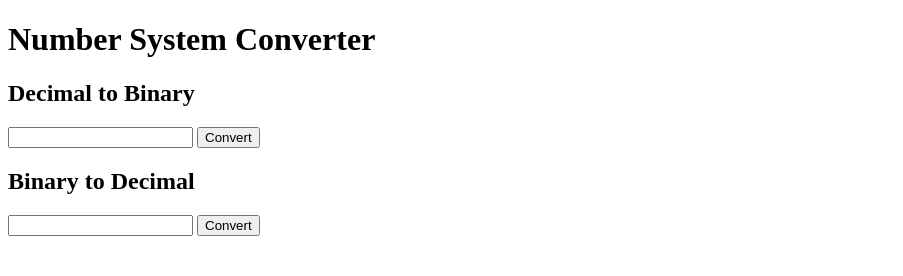
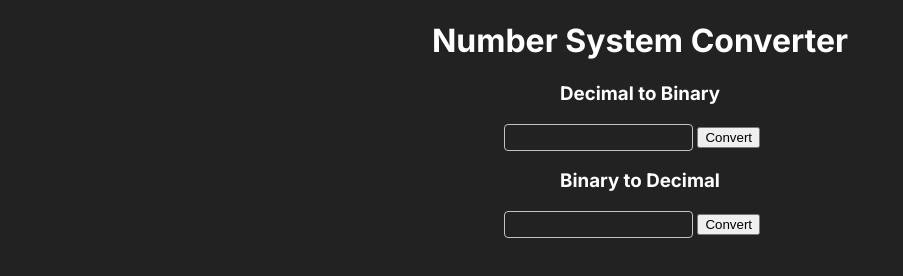
Before and after one commit to bluepicnic/SQA-Assignment-2---Number-System-Converter, a website: page index.html in a window 1280 px wide. Shown: the whole page, without its empty margins (0-903 px from the left). Drawn offline with Linux system fonts and the light colour scheme.

Commit message:
styling ui

```diff
--- a/index.html
+++ b/index.html
@@ -9,17 +9,18 @@
 </head>
 
 <body>
+    <div class="conversion-container">
       <h1>Number System Converter</h1>
-    <h2>Decimal to Binary</h2>
+      <h3>Decimal to Binary</h3>
       <input class="dec-to-bin-field" type="text">
       <button class="dec-to-bin-submit">Convert</button>
       <p class="dec-to-bin-result"></p>
 
-    <h2>Binary to Decimal</h2>
+      <h3>Binary to Decimal</h3>
       <input class="bin-to-dec-field" type="text" required>
       <button class="bin-to-dec-submit">Convert</button>
       <p class="bin-to-dec-result"></p>
-
+    </div>
     <script type="module" src="index.js"></script>
     <script src="https://replit.com/public/js/replit-badge.js" theme="blue" defer></script>
 </body>
--- a/style.css
+++ b/style.css
@@ -1,6 +1,9 @@
-html, body {
-  height: 100%;
-  width: 100%;
+@import url('https://fonts.googleapis.com/css2?family=Inter:wght@100;200;300;400;500;600;700;800;900&display=swap');
+
+body {
+  background-color: #222222;
+  font-family: 'Inter', sans-serif;
+  color: #FFFFFF;
 }
 
 p {
@@ -8,3 +11,16 @@ p {
   display: inline;
   margin-left: 1em;
 }
+
+input {
+  background-color: #222222;
+  border: 1px solid #c2c2c2;
+  border-radius: 4px;
+  color: #FFFFFF;
+  outline: none;
+  padding: 5px;
+}
+
+.conversion-container {
+  text-align: center;
+}
```
Lines whose indentation alone changed are shown as unchanged.
